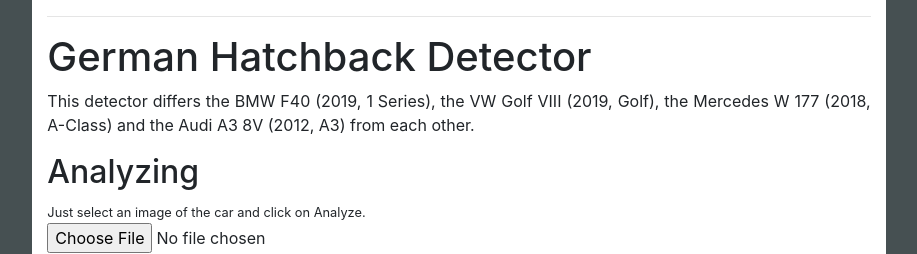
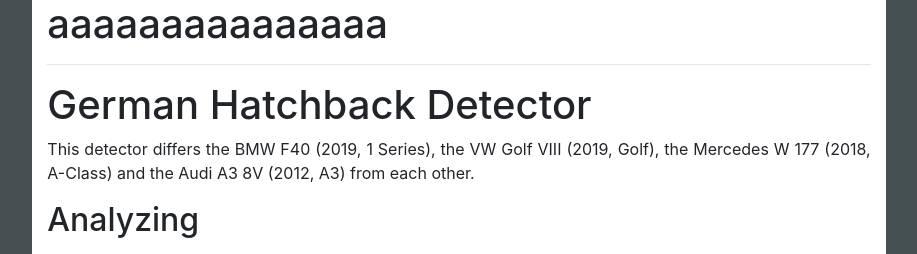
Before and after one commit to fweiermann15/GermanCarAI, a Python web app: template app/templates/index.html in a window 1280 px wide. Shown: the top 254 px of the page, without its empty margins (181-1098 px from the left). Run offline with Jinja, Linux system fonts and the light colour scheme; the template is opened without the code that fills it, so the values that code supplies are empty; some libraries are stand-ins or nearby versions.

Commit message:
debugging

```diff
--- a/app/templates/template.html
+++ b/app/templates/template.html
@@ -38,6 +38,7 @@
             <div class="col-md-2" style="background-color: #465052;">
             </div>
             <div class="col-md-8">
+                <h1>aaaaaaaaaaaaaaa</h1>
                 <div>
                     <hr/>
                     {% block content %} {% endblock %}
```
